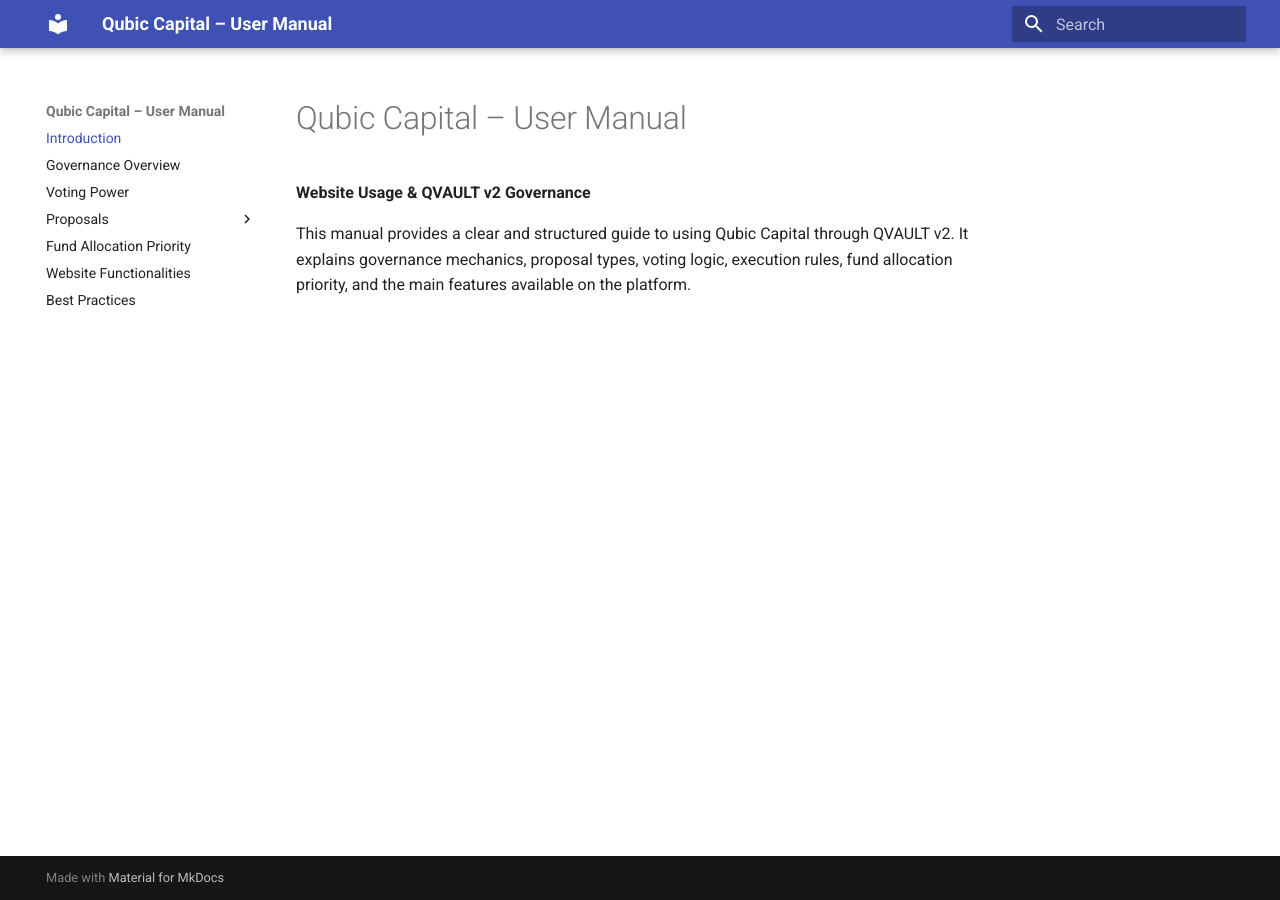
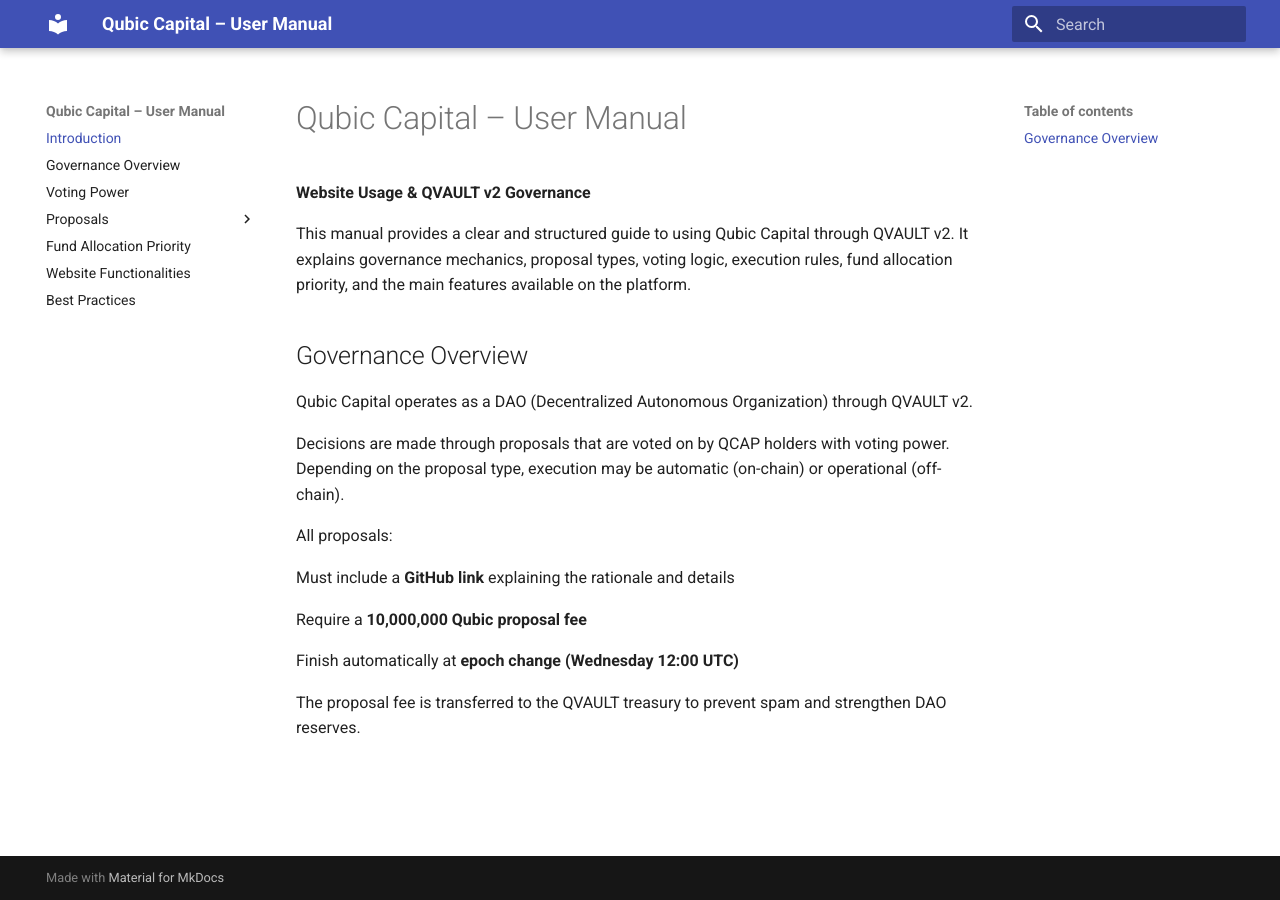
Before and after one commit to HermanToothrot10/qubic-capital-manual, an MkDocs documentation site: the page built from docs/index.md, in a window 1280 px wide. Built offline with MkDocs 1.6.1 and Material for MkDocs 9.7.7, drawn with Linux system fonts in a browser that asks for light colours.

Commit message:
Update index.md

```diff
--- a/docs/index.md
+++ b/docs/index.md
@@ -3,3 +3,19 @@
 **Website Usage & QVAULT v2 Governance**
 
 This manual provides a clear and structured guide to using Qubic Capital through QVAULT v2. It explains governance mechanics, proposal types, voting logic, execution rules, fund allocation priority, and the main features available on the platform.
+
+## Governance Overview
+
+Qubic Capital operates as a DAO (Decentralized Autonomous Organization) through QVAULT v2.
+
+Decisions are made through proposals that are voted on by QCAP holders with voting power. Depending on the proposal type, execution may be automatic (on-chain) or operational (off-chain).
+
+All proposals:
+
+Must include a **GitHub link** explaining the rationale and details
+
+Require a **10,000,000 Qubic proposal fee**
+
+Finish automatically at **epoch change (Wednesday 12:00 UTC)**
+
+The proposal fee is transferred to the QVAULT treasury to prevent spam and strengthen DAO reserves.
```
